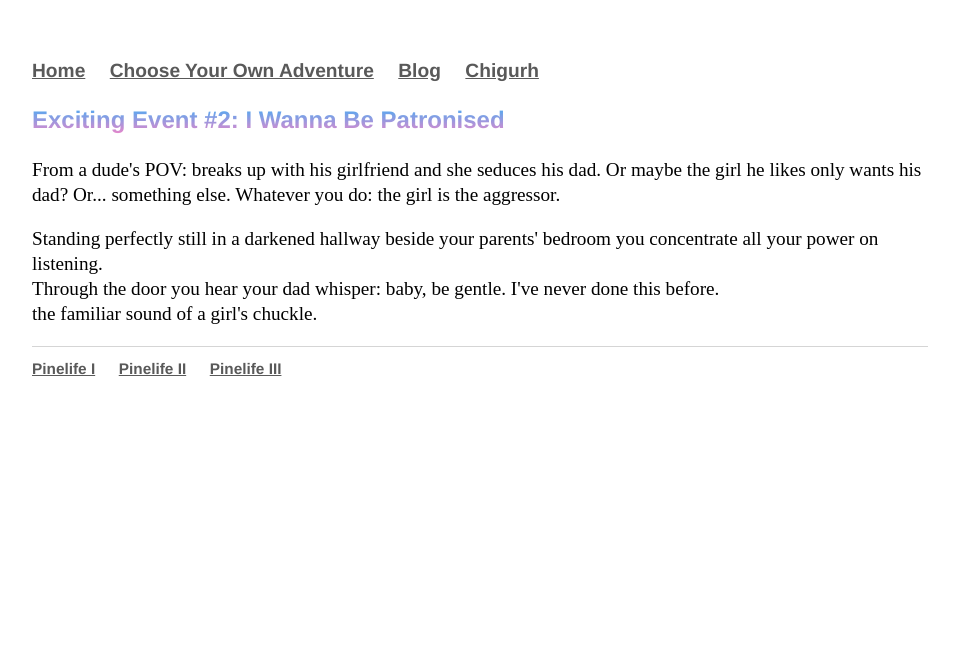
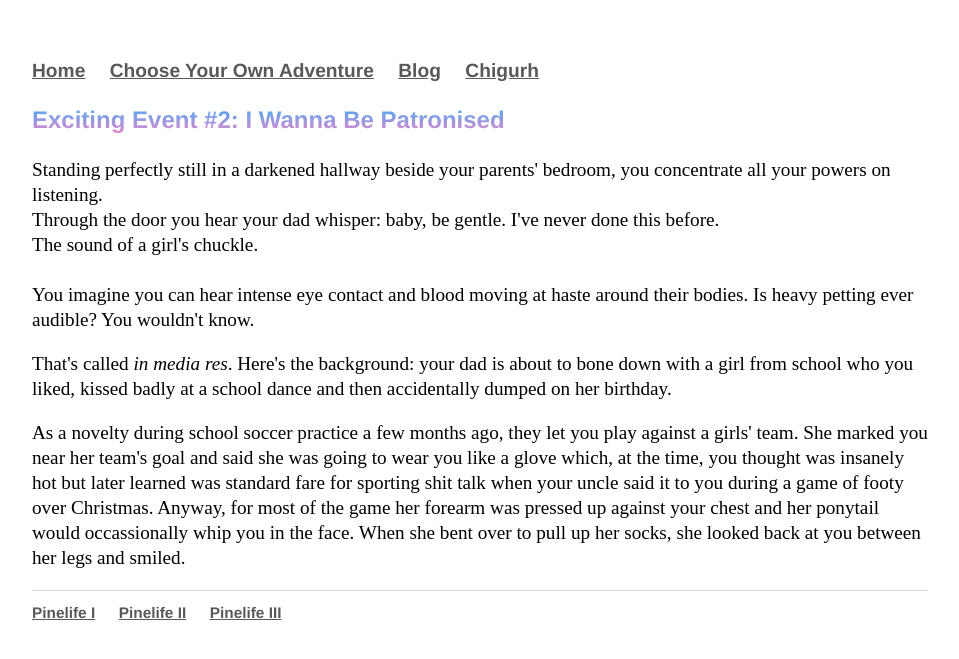
Before and after one commit to Pinelife/pinelife.github.io, a Jekyll site: the page built from Hellhole/excitingevent2.html, in a window 1280 px wide. Shown: the top 659 px of the page, without its empty margins (160-1119 px from the left). Built offline with Jekyll 4.4.1, drawn with Linux system fonts in a browser that asks for light colours.

Commit message:
Update excitingevent2.html

```diff
--- a/Hellhole/excitingevent2.html
+++ b/Hellhole/excitingevent2.html
@@ -5,10 +5,24 @@ title: Pinelife
 
 <h3>Exciting Event #2: I Wanna Be Patronised</h3>
 
-<p>From a dude's POV: breaks up with his girlfriend and she seduces his dad. Or maybe the girl he likes only wants his dad? Or... something else.
-Whatever you do: the girl is the aggressor.</p>
 <p>
-  Standing perfectly still in a darkened hallway beside your parents' bedroom you concentrate all your power on listening.<br/>
+  Standing perfectly still in a darkened hallway beside your parents' bedroom, you concentrate all your powers on listening.<br/>
   Through the door you hear your dad whisper: baby, be gentle. I've never done this before.<br/>
-  the familiar sound of a girl's chuckle.<br/>
+  The sound of a girl's chuckle.<br/>
+  <br/>
+  You imagine you can hear intense eye contact and blood moving at haste around their bodies. Is heavy petting ever audible?
+  You wouldn't know.
 </p>
+<p>
+  That's called <i>in media res</i>. Here's the background: your dad is about to bone down with a girl from school
+  who you liked, kissed badly at a school dance and then accidentally dumped on her birthday.
+</p>
+<p>
+  As a novelty during school soccer practice a few months ago, they let you play against a girls' team. She marked you near her team's
+  goal and said she was going to wear you like a glove which, at the time, you thought was insanely hot but later learned was
+  standard fare for sporting shit talk when your uncle said it to you during a game of footy over Christmas. Anyway, for most of the game
+  her forearm was pressed up against your chest and her ponytail would occassionally whip you in the face. When she bent over to
+  pull up her socks, she looked back at you between her legs and smiled.
+</p>
+<p>
+</p>
```
